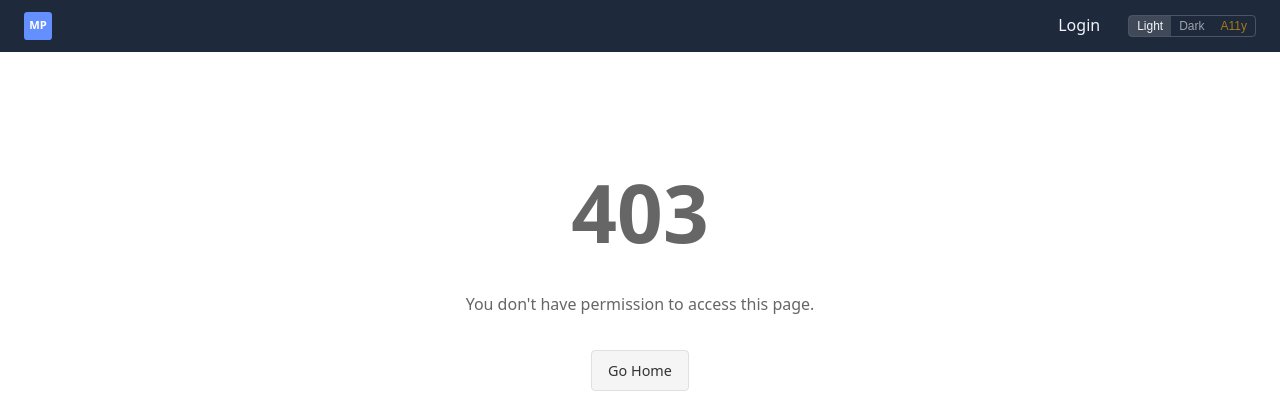
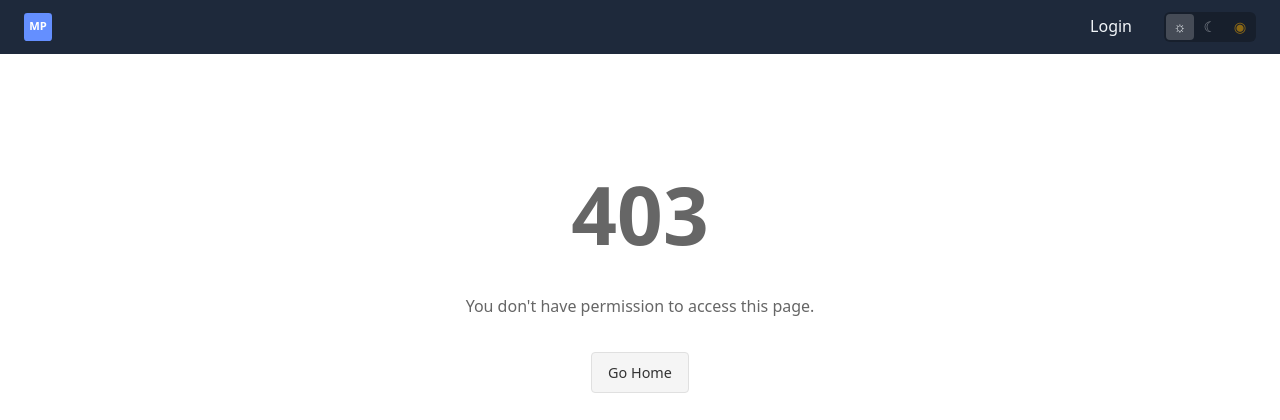
Before and after one commit to FooBarbarian-dev/scaling-guacamole, a Django app: template src/myproject/templates/403.html in a window 1280 px wide. Shown: the top 420 px of the page. Run offline with Django 5.2, Linux system fonts and the light colour scheme; the template is opened without the code that fills it, so the values that code supplies are empty.

Commit message:
Fix chat page, theme toggle, and Swagger link placement
- Add CDN fallback for HTMX when vendored file is placeholder, fixing
  the chat form submitting as a normal POST instead of HTMX request
- Move Swagger link ("API") into the navbar alongside Chat/Admin links
- Replace text-label theme toggle with icon-based segmented control
  (sun/moon/circle symbols) styled as a compact pill
- Remove unused .chat-header and .btn-small CSS

https://claude.ai/code/session_01WBdSMLty6CUZm7vZiaTngN

```diff
--- a/src/myproject/static/css/styles.css
+++ b/src/myproject/static/css/styles.css
@@ -288,45 +288,40 @@ a:hover {
     flex: 1;
 }
 
-/* Theme toggle — 3-way button group */
+/* Theme toggle — segmented control */
 .theme-toggle {
-    display: flex;
-    border-radius: 4px;
-    overflow: hidden;
-    border: 1px solid rgba(255, 255, 255, 0.2);
+    display: inline-flex;
+    background: rgba(0, 0, 0, 0.25);
+    border-radius: 6px;
+    padding: 2px;
+    gap: 2px;
+    margin-left: 0.25rem;
 }
 
 .theme-toggle-btn {
-    padding: 0.2rem 0.5rem;
+    width: 28px;
+    height: 26px;
+    display: flex;
+    align-items: center;
+    justify-content: center;
     border: none;
+    border-radius: 4px;
     background: transparent;
     color: var(--color-navbar-text);
-    font-size: 0.75rem;
+    font-size: 0.9rem;
     cursor: pointer;
-    opacity: 0.6;
+    opacity: 0.5;
     transition: opacity 0.15s, background-color 0.15s;
+    line-height: 1;
 }
 
 .theme-toggle-btn:hover {
-    opacity: 0.85;
+    opacity: 0.8;
 }
 
 .theme-toggle-btn.active {
-    background: rgba(255, 255, 255, 0.15);
+    background: rgba(255, 255, 255, 0.2);
     opacity: 1;
-}
-
-/* Chat header */
-.chat-header {
-    display: flex;
-    justify-content: space-between;
-    align-items: center;
-    margin-bottom: 1rem;
-}
-
-.btn-small {
-    padding: 0.25rem 0.75rem;
-    font-size: 0.8rem;
 }
 
 /* Error pages */
--- a/src/myproject/templates/base.html
+++ b/src/myproject/templates/base.html
@@ -25,6 +25,14 @@
     </main>
 
     <script src="{% static 'vendor/htmx.min.js' %}"></script>
+    <script>
+        if (typeof htmx === "undefined") {
+            // Fallback to CDN if vendored HTMX is missing or placeholder
+            var s = document.createElement("script");
+            s.src = "https://unpkg.com/htmx.org@2.0.4";
+            document.head.appendChild(s);
+        }
+    </script>
     <script src="{% static 'js/app.js' %}"></script>
     {% block extra_js %}{% endblock %}
 </body>
--- a/src/myproject/templates/chat/session.html
+++ b/src/myproject/templates/chat/session.html
@@ -2,10 +2,7 @@
 {% block title %}Chat — {{ app_name }}{% endblock %}
 {% block content %}
 <div class="chat-container">
-    <div class="chat-header">
-        <h2>{{ session.title }}</h2>
-        <a href="{% url 'api:swagger-ui' %}" class="btn btn-small">API Docs</a>
-    </div>
+    <h2>{{ session.title }}</h2>
     <div id="chat-messages" class="chat-messages">
         {% for msg in messages %}
             {% include "chat/partials/message.html" with messages=msg %}
--- a/src/myproject/templates/navbar.html
+++ b/src/myproject/templates/navbar.html
@@ -9,6 +9,7 @@
     <div class="navbar-menu">
         {% if user.is_authenticated %}
             <a href="{% url 'chat:session' %}">Chat</a>
+            <a href="{% url 'api:swagger-ui' %}">API</a>
             {% if user.is_staff %}
                 <a href="{% url 'admin:index' %}">Admin</a>
             {% endif %}
@@ -22,9 +23,9 @@
         {% endif %}
 
         <div class="theme-toggle" role="radiogroup" aria-label="Select theme">
-            <button type="button" class="theme-toggle-btn" data-theme="light" aria-label="Light theme">Light</button>
-            <button type="button" class="theme-toggle-btn" data-theme="dark" aria-label="Dark theme">Dark</button>
-            <button type="button" class="theme-toggle-btn" data-theme="colorblind" aria-label="Colorblind theme">A11y</button>
+            <button type="button" class="theme-toggle-btn" data-theme="light" aria-label="Light theme" title="Light">&#9788;</button>
+            <button type="button" class="theme-toggle-btn" data-theme="dark" aria-label="Dark theme" title="Dark">&#9790;</button>
+            <button type="button" class="theme-toggle-btn" data-theme="colorblind" aria-label="Colorblind theme" title="Colorblind">&#9673;</button>
         </div>
     </div>
 </nav>
```
